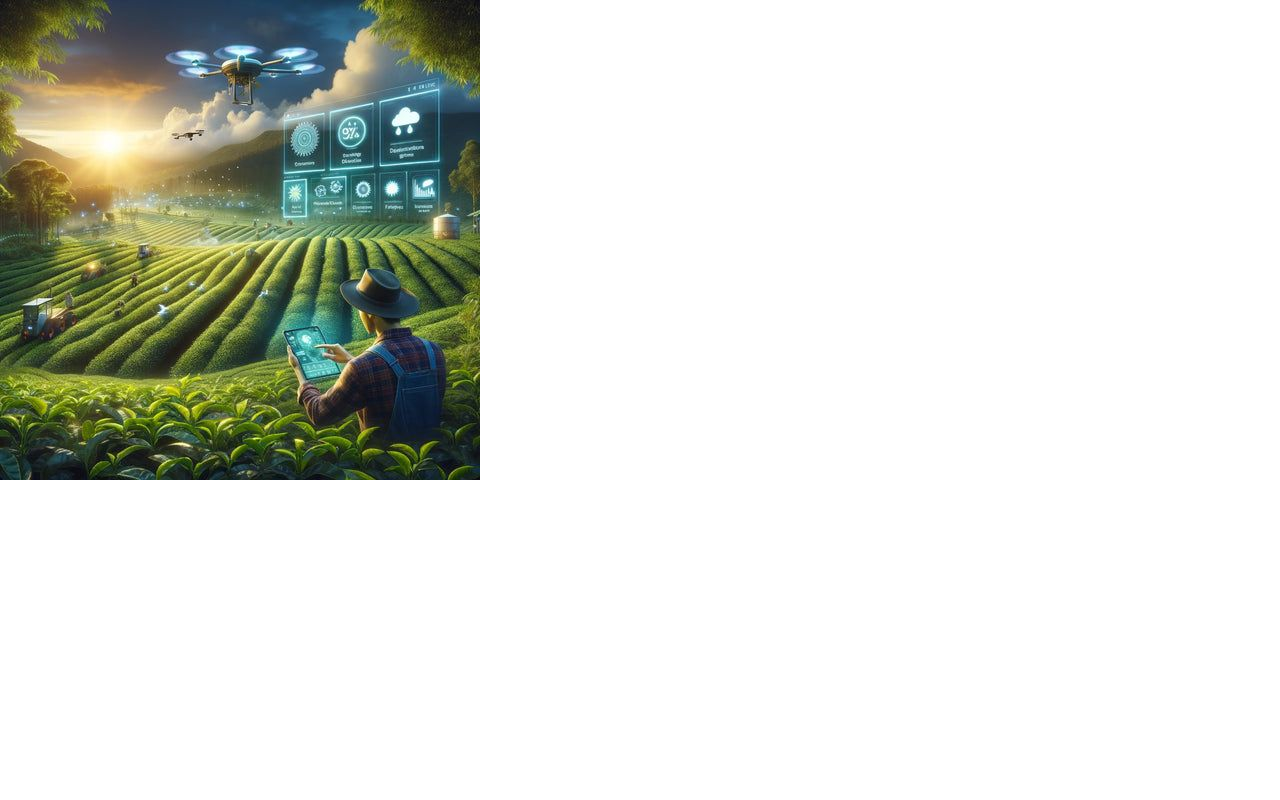
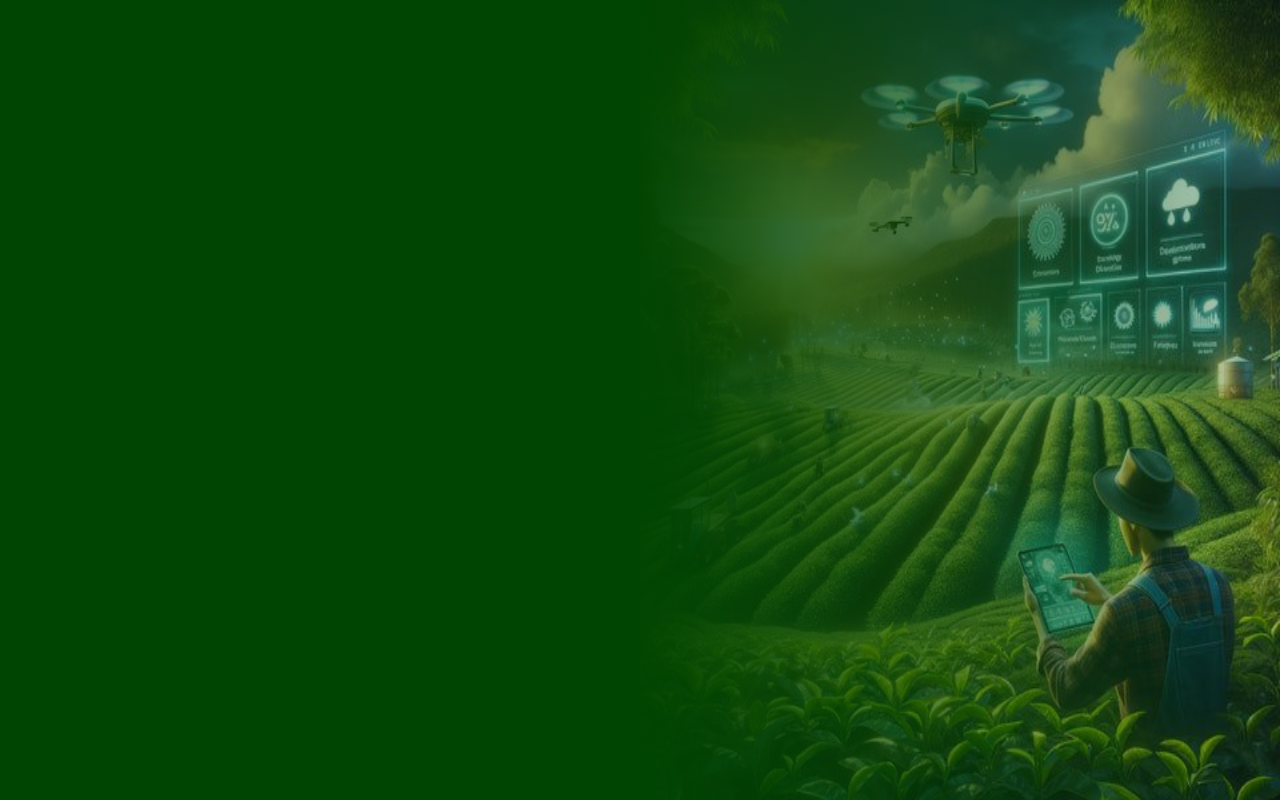
Before and after one commit to DonShanilka/greenShadow_react_frontEnd, a React (Vite) app: page / in a window 1280 px wide. Built offline with nearby package versions, Linux system fonts and the light colour scheme.

Commit message:
update ui

```diff
--- a/src/assets/css/LandingPage.css
+++ b/src/assets/css/LandingPage.css
@@ -7,4 +7,27 @@
   position: absolute;
   width: 100%;
   height: 100%;
+  background-color: rgb(0,69,1);
 }
+
+.imageDiv {
+  width: 50%;
+  height: 100%;
+  top: 0%;
+  left: 50%;
+  position: absolute;
+}
+
+.mainImage {
+  width: 100%;
+  height: 100%;
+  position: absolute;
+}
+
+.greencolorDiv {
+  position: absolute;
+  width: 100%;
+  height: 100%;
+  background: rgb(0,69,1);
+  background: linear-gradient(90deg, rgba(0,69,1,1) 49%, rgba(0,69,1,0.25253851540616246) 100%);
+}
--- a/src/pages/LandingPage.tsx
+++ b/src/pages/LandingPage.tsx
@@ -1,11 +1,15 @@
 import React from 'react'
+import '../assets/css/LandingPage.css'
 
 function LandingPage() {
   return (
     <>
       <div className='mainDiv'>
-        <div className=''>
-          <img  src="src\assets\image\landing\Sustainable Agriculture Meets AI_ The Rike's Green Revolution Project.jpg" alt="" />
+        <div className='imageDiv'>
+          <img className='mainImage' src="src\assets\image\landing\Sustainable Agriculture Meets AI_ The Rike's Green Revolution Project.jpg" alt="" />
+        </div>
+        <div className='greencolorDiv'>
+
         </div>
       </div>
     </>
```
